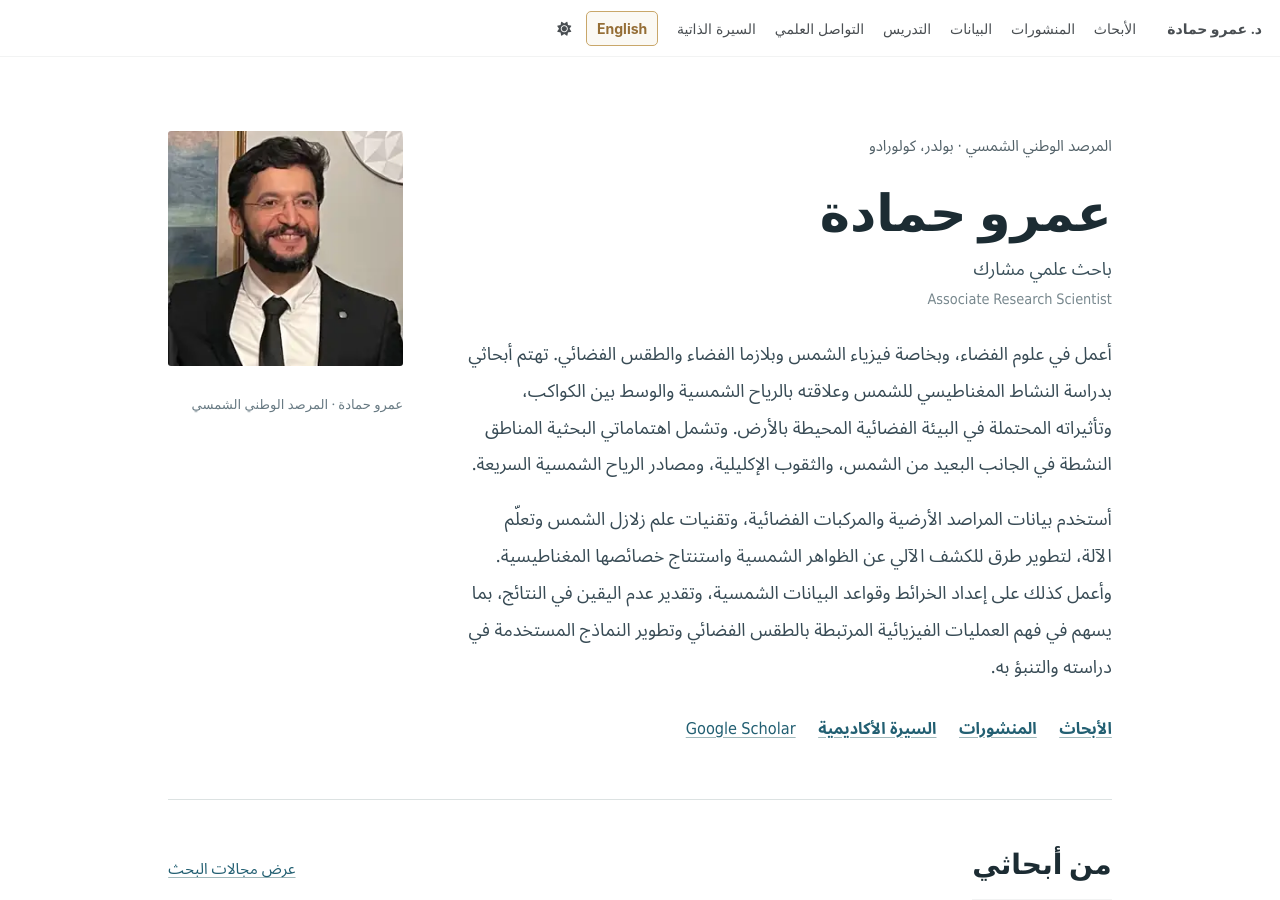
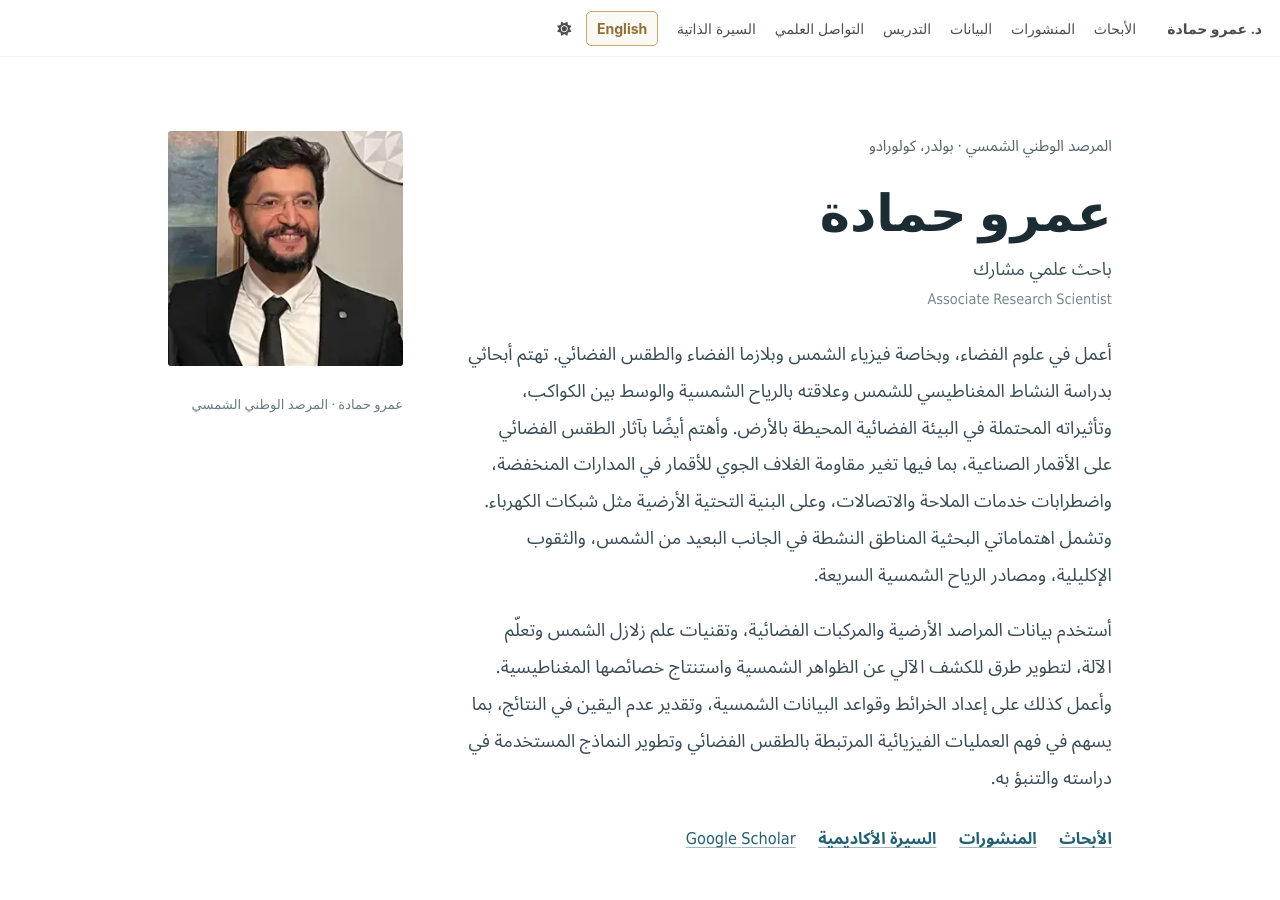
Before and after one commit to Amr1001Hamada/Amr1001Hamada.github.io, a Jekyll site: the page built from _pages/ar/index.md, in a window 1280 px wide and 900 px high. Built offline with Jekyll 4.4.1, drawn with Linux system fonts in a browser that asks for light colours; a script bundle is joined from its source files by our own code; library files that are not in the unit come from our copies.

Commit message:
Include satellite and infrastructure impacts in Arabic space-weather profile

```diff
--- a/_pages/ar/index.md
+++ b/_pages/ar/index.md
@@ -14,7 +14,7 @@ author_profile: false
       <p class="research-affiliation">المرصد الوطني الشمسي · بولدر، كولورادو</p>
       <h1>عمرو حمادة</h1>
       <p class="research-position">باحث علمي مشارك <span lang="en" dir="ltr">Associate Research Scientist</span></p>
-      <p>أعمل في علوم الفضاء، وبخاصة فيزياء الشمس وبلازما الفضاء والطقس الفضائي. تهتم أبحاثي بدراسة النشاط المغناطيسي للشمس وعلاقته بالرياح الشمسية والوسط بين الكواكب، وتأثيراته المحتملة في البيئة الفضائية المحيطة بالأرض. وتشمل اهتماماتي البحثية المناطق النشطة في الجانب البعيد من الشمس، والثقوب الإكليلية، ومصادر الرياح الشمسية السريعة.</p>
+      <p>أعمل في علوم الفضاء، وبخاصة فيزياء الشمس وبلازما الفضاء والطقس الفضائي. تهتم أبحاثي بدراسة النشاط المغناطيسي للشمس وعلاقته بالرياح الشمسية والوسط بين الكواكب، وتأثيراته المحتملة في البيئة الفضائية المحيطة بالأرض. وأهتم أيضًا بآثار الطقس الفضائي على الأقمار الصناعية، بما فيها تغير مقاومة الغلاف الجوي للأقمار في المدارات المنخفضة، واضطرابات خدمات الملاحة والاتصالات، وعلى البنية التحتية الأرضية مثل شبكات الكهرباء. وتشمل اهتماماتي البحثية المناطق النشطة في الجانب البعيد من الشمس، والثقوب الإكليلية، ومصادر الرياح الشمسية السريعة.</p>
       <p>أستخدم بيانات المراصد الأرضية والمركبات الفضائية، وتقنيات علم زلازل الشمس وتعلّم الآلة، لتطوير طرق للكشف الآلي عن الظواهر الشمسية واستنتاج خصائصها المغناطيسية. وأعمل كذلك على إعداد الخرائط وقواعد البيانات الشمسية، وتقدير عدم اليقين في النتائج، بما يسهم في فهم العمليات الفيزيائية المرتبطة بالطقس الفضائي وتطوير النماذج المستخدمة في دراسته والتنبؤ به.</p>
       <nav class="research-inline-links" aria-label="روابط أكاديمية">
         <a href="/ar/research/">الأبحاث</a>
```
